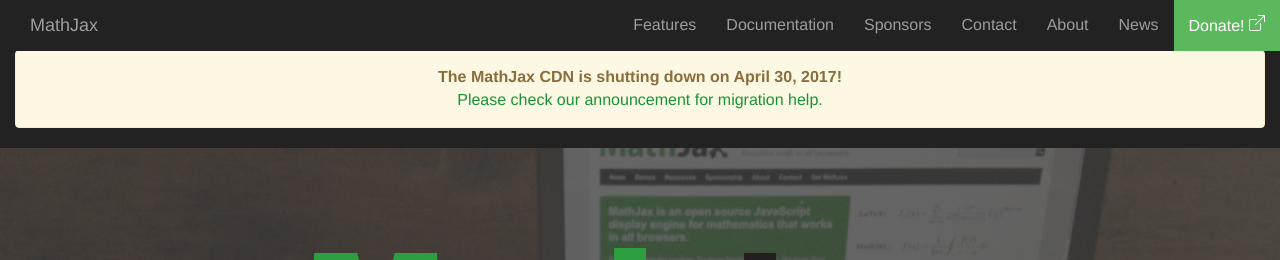
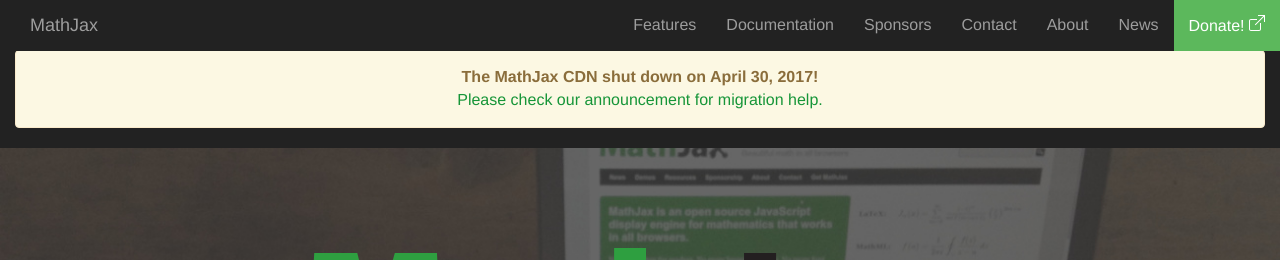
Before and after one commit to mathjax/MathJax-website, a Jekyll site: the page built from index.html, in a window 1280 px wide and 900 px high. Shown: the top 260 px of the window. Built offline with Jekyll 4.4.1, drawn with Linux system fonts in a browser that asks for light colours; nearby versions of some CDN libraries; formulas are drawn with MathJax 3.

Commit message:
[includes] update cdn shutdown announcement

```diff
--- a/_includes/header.html
+++ b/_includes/header.html
@@ -37,7 +37,7 @@
         <!-- /.container-fluid -->
     </nav>
     <div class="container-fluid navbar-inverse">
-        <div class="alert alert-warning" role="alert" style="color: #8a6d3b; background-color: #fcf8e3; border-color: #faebcc; text-align:center;"><strong>The MathJax CDN is shutting down on April 30, 2017!</strong><br> <a href="{{ site.baseurl }}/cdn-shutting-down/">Please check our announcement for migration help.</a></div>
+        <div class="alert alert-warning" role="alert" style="color: #8a6d3b; background-color: #fcf8e3; border-color: #faebcc; text-align:center;"><strong>The MathJax CDN shut down on April 30, 2017!</strong><br> <a href="{{ site.baseurl }}/cdn-shutting-down/">Please check our announcement for migration help.</a></div>
     </div>
 
 </header>
```
